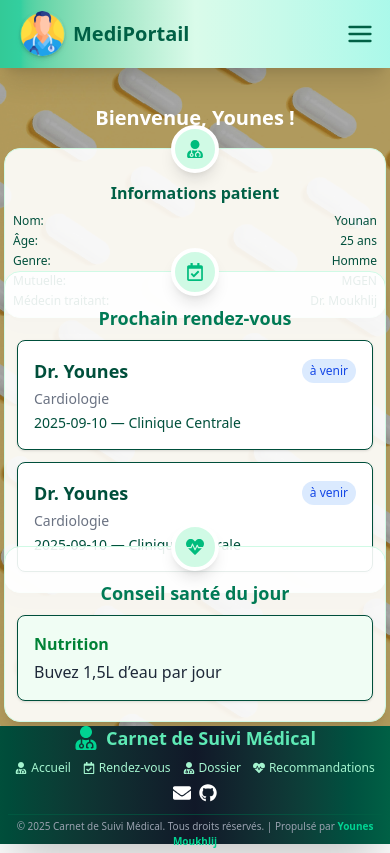
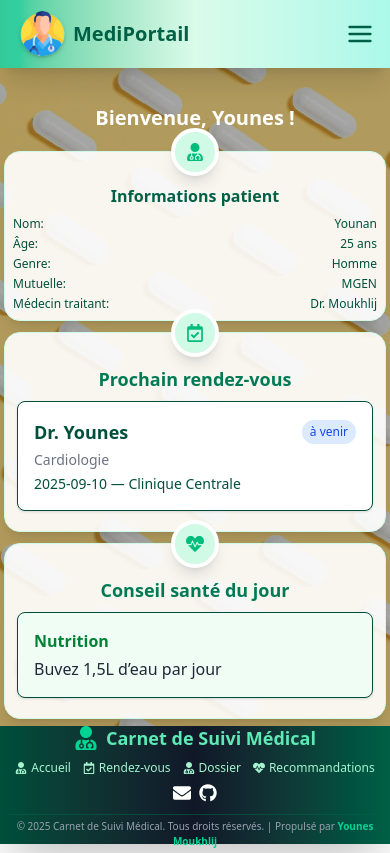
Before and after one commit to YounesMoukhlij/Portail-Patient, a Next.js app in the folder portal-patient/: page / in a window 390 px wide. Built offline with nearby package versions, Linux system fonts and the light colour scheme.

Commit message:
finished

```diff
--- a/portal-patient/package.json
+++ b/portal-patient/package.json
@@ -9,6 +9,7 @@
     "lint": "eslint"
   },
   "dependencies": {
+    "classnames": "^2.5.1",
     "next": "15.5.2",
     "react": "19.1.0",
     "react-dom": "19.1.0",
--- a/portal-patient/src/app/dossier/page.tsx
+++ b/portal-patient/src/app/dossier/page.tsx
@@ -3,15 +3,16 @@
 import dossier from "../../data/dossier.json";
 
 import { FaNotesMedical, FaAllergies, FaPills } from "react-icons/fa";
+import Card from "../../components/Card";
 
 function Section({ title, items, icon, badgeColor = "bg-emerald-100 text-emerald-700" }: { title: string; items: string[]; icon: React.ReactNode; badgeColor?: string }) {
   return (
     <section className="flex flex-col items-center justify-start w-full md:h-[90%] animate-fade-in">
-  <div className="relative w-full max-w-full sm:max-w-sm md:max-w-full h-full bg-gradient-to-br from-emerald-50/90 via-white/90 to-teal-100/80 backdrop-blur-2xl rounded-3xl shadow-2xl border-2 border-emerald-100 hover:border-emerald-400/80 hover:shadow-emerald-200/40 transition-all flex flex-col items-center pt-6 sm:pt-10 pb-2 sm:pb-4 px-1 sm:px-2 group">
-  <div className="absolute -top-6 left-1/2 -translate-x-1/2 flex items-center justify-center w-12 h-12 bg-emerald-100 rounded-full shadow-lg border-4 border-white z-10">
+      <Card className="relative pt-6 sm:pt-10 pb-2 sm:pb-4 px-1 sm:px-2 group">
+        <div className="absolute -top-6 left-1/2 -translate-x-1/2 flex items-center justify-center w-12 h-12 bg-emerald-100 rounded-full shadow-lg border-4 border-white z-10">
           <span className="text-emerald-500 text-2xl">{icon}</span>
         </div>
-  <h2 className="mt-6 mb-2 text-lg font-bold text-emerald-800 text-center group-hover:text-emerald-700 transition-colors flex items-center justify-center gap-2">
+        <h2 className="mt-6 mb-2 text-lg font-bold text-emerald-800 text-center group-hover:text-emerald-700 transition-colors flex items-center justify-center gap-2">
           {title}
           <span className={`ml-2 px-2 py-0.5 rounded-full text-xs font-semibold ${badgeColor}`}>{items.length} {items.length === 1 ? "élément" : "éléments"}</span>
         </h2>
@@ -27,7 +28,7 @@ function Section({ title, items, icon, badgeColor = "bg-emerald-100 text-emerald
             ))}
           </ul>
         )}
-      </div>
+      </Card>
     </section>
   );
 }
--- a/portal-patient/src/app/page.tsx
+++ b/portal-patient/src/app/page.tsx
@@ -2,6 +2,7 @@
 
 import AppointmentCard from "./../components/AppointmentCard";
 import HealthTipCard from "./../components/HealthTipCard";
+import Card from "../components/Card";
 import rendezvous from "./../data/rendezvous.json";
 import recommandations from "./../data/recommandations.json";
 import { FaUserMd, FaRegCalendarCheck, FaHeartbeat } from "react-icons/fa";
@@ -34,7 +35,7 @@ export default function Home() {
         </h1>
         <div className="w-full h-[90%] p-1 sm:p-5 flex gap-1 sm:gap-6 flex-col items-center justify-center">
           <div className="w-full h-full grid grid-cols-1 md:grid-cols-3 gap-1 sm:gap-6 items-center justify-center">
-            <div className="bg-white/90 rounded-2xl shadow-lg flex flex-col items-center border border-emerald-100 w-full max-w-full sm:max-w-sm md:max-w-full min-h-0 h-auto md:h-full py-2 sm:py-4 md:py-5 px-1 relative animate-fade-in">
+            <Card>
               <div className="absolute -top-6 left-1/2 -translate-x-1/2 flex items-center justify-center w-12 h-12 bg-emerald-100 rounded-full shadow-lg border-4 border-white z-1">
                 <FaUserMd className="text-emerald-500 text-lg sm:text-xl md:text-2xl" />
               </div>
@@ -64,9 +65,9 @@ export default function Home() {
                   <span>{patient.medecinTraitant}</span>
                 </li>
               </ul>
-            </div>
+            </Card>
 
-            <div className="bg-white/90 rounded-2xl shadow-lg flex flex-col items-center border border-emerald-100 w-full max-w-full sm:max-w-sm md:max-w-full min-h-0 h-auto md:h-full py-2 sm:py-4 md:py-5 px-1 relative animate-fade-in">
+            <Card>
               <div className="absolute -top-6 left-1/2 -translate-x-1/2 flex items-center justify-center w-12 h-12 bg-emerald-100 rounded-full shadow-lg border-4 border-white z-10">
                 <FaRegCalendarCheck className="text-emerald-500 text-lg sm:text-xl md:text-2xl" />
               </div>
@@ -77,12 +78,9 @@ export default function Home() {
               <div className="w-full px-2">
                 <AppointmentCard appointment={dernierRdv} />
               </div>
-              <div className="w-full px-2">
-                <AppointmentCard appointment={dernierRdv} />
-              </div>
-            </div>
+            </Card>
 
-            <div className="bg-white/90 rounded-2xl shadow-lg flex flex-col items-center border border-emerald-100 w-full max-w-full sm:max-w-sm md:max-w-full min-h-0 h-auto md:h-full py-2 sm:py-4 md:py-5 px-1 relative animate-fade-in">
+            <Card>
               <div className="absolute -top-6 left-1/2 -translate-x-1/2 flex items-center justify-center w-12 h-12 bg-emerald-100 rounded-full shadow-lg border-4 border-white z-10">
                 <FaHeartbeat className="text-emerald-500 text-lg sm:text-xl md:text-2xl" />
               </div>
@@ -93,7 +91,7 @@ export default function Home() {
               <div className="w-full px-2">
                 <HealthTipCard tip={recoJour} />
               </div>
-            </div>
+            </Card>
           </div>
         </div>
       </main>
--- a/portal-patient/src/app/recommandations/page.tsx
+++ b/portal-patient/src/app/recommandations/page.tsx
@@ -2,6 +2,7 @@
 
 
 import { FaLightbulb } from "react-icons/fa";
+import Card from "../../components/Card";
 import recommandations from "../../data/recommandations.json";
 
 type Recommandation = {
@@ -13,11 +14,11 @@ type Recommandation = {
 function Section({ title, items, icon }: { title: string; items: Recommandation[]; icon: React.ReactNode }) {
   return (
     <section className="flex flex-col items-center justify-start w-full md:h-[90%] animate-fade-in">
-  <div className="relative w-full max-w-full sm:max-w-sm md:max-w-full h-full bg-gradient-to-br from-emerald-50/90 via-white/90 to-teal-100/80 backdrop-blur-2xl rounded-3xl shadow-2xl border-2 border-emerald-100 hover:border-emerald-400/80 hover:shadow-emerald-200/40 transition-all flex flex-col items-center pt-6 sm:pt-10 pb-2 sm:pb-4 px-1 sm:px-2 group">
-  <div className="absolute -top-6 left-1/2 -translate-x-1/2 flex items-center justify-center w-12 h-12 bg-emerald-100 rounded-full shadow-lg border-4 border-white z-10">
+      <Card className="relative pt-6 sm:pt-10 pb-2 sm:pb-4 px-1 sm:px-2 group">
+        <div className="absolute -top-6 left-1/2 -translate-x-1/2 flex items-center justify-center w-12 h-12 bg-emerald-100 rounded-full shadow-lg border-4 border-white z-10">
           <span className="text-emerald-500 text-2xl">{icon}</span>
         </div>
-  <h2 className="mt-6 mb-2 text-lg font-bold text-emerald-800 text-center group-hover:text-emerald-700 transition-colors flex items-center justify-center gap-2">
+        <h2 className="mt-6 mb-2 text-lg font-bold text-emerald-800 text-center group-hover:text-emerald-700 transition-colors flex items-center justify-center gap-2">
           {title}
           <span className="ml-2 px-2 py-0.5 rounded-full text-xs font-semibold bg-emerald-100 text-emerald-700">{items.length} {items.length === 1 ? "recommandation" : "recommandations"}</span>
         </h2>
@@ -34,7 +35,7 @@ function Section({ title, items, icon }: { title: string; items: Recommandation[
             ))}
           </ul>
         )}
-      </div>
+      </Card>
     </section>
   );
 }
--- a/portal-patient/src/app/rendez-vous/page.tsx
+++ b/portal-patient/src/app/rendez-vous/page.tsx
@@ -4,6 +4,7 @@
 
 
 import { FaCalendarAlt, FaCheckCircle, FaHistory } from "react-icons/fa";
+import Card from "../../components/Card";
 import rendezvous from "../../data/rendezvous.json";
 
 type RendezVous = {
@@ -16,11 +17,11 @@ type RendezVous = {
 function Section({ title, items, icon }: { title: string; items: RendezVous[]; icon: React.ReactNode }) {
   return (
     <section className="flex flex-col items-center justify-start w-full md:h-[90%] animate-fade-in">
-  <div className="relative w-full max-w-full sm:max-w-sm md:max-w-full h-full bg-gradient-to-br from-emerald-50/90 via-white/90 to-teal-100/80 backdrop-blur-2xl rounded-3xl shadow-2xl border-2 border-emerald-100 hover:border-emerald-400/80 hover:shadow-emerald-200/40 transition-all flex flex-col items-center pt-6 sm:pt-10 pb-2 sm:pb-4 px-1 sm:px-2 group">
-  <div className="absolute -top-6 left-1/2 -translate-x-1/2 flex items-center justify-center w-12 h-12 bg-emerald-100 rounded-full shadow-lg border-4 border-white z-10">
+      <Card className="relative pt-6 sm:pt-10 pb-2 sm:pb-4 px-1 sm:px-2 group">
+        <div className="absolute -top-6 left-1/2 -translate-x-1/2 flex items-center justify-center w-12 h-12 bg-emerald-100 rounded-full shadow-lg border-4 border-white z-10">
           <span className="text-emerald-500 text-2xl">{icon}</span>
         </div>
-  <h2 className="mt-6 mb-2 text-lg font-bold text-emerald-800 text-center group-hover:text-emerald-700 transition-colors flex items-center justify-center gap-2">
+        <h2 className="mt-6 mb-2 text-lg font-bold text-emerald-800 text-center group-hover:text-emerald-700 transition-colors flex items-center justify-center gap-2">
           {title}
           <span className="ml-2 px-2 py-0.5 rounded-full text-xs font-semibold bg-emerald-100 text-emerald-700">{items.length} {items.length === 1 ? "rendez-vous" : "rendez-vous"}</span>
         </h2>
@@ -37,7 +38,7 @@ function Section({ title, items, icon }: { title: string; items: RendezVous[]; i
             ))}
           </ul>
         )}
-      </div>
+      </Card>
     </section>
   );
 }
--- /dev/null
+++ b/portal-patient/src/components/Card.tsx
@@ -0,0 +1,34 @@
+import React from "react";
+import classNames from "classnames";
+
+interface CardProps {
+  children: React.ReactNode;
+  className?: string;
+  shadow?: boolean;
+  border?: boolean;
+  padding?: string;
+}
+
+const Card: React.FC<CardProps> = ({
+  children,
+  className = "",
+  shadow = true,
+  border = true,
+  padding = "py-2 sm:py-4 md:py-5 px-1",
+}) => {
+  return (
+    <div
+      className={classNames(
+        "bg-white/90 rounded-2xl flex flex-col items-center w-full max-w-full sm:max-w-sm md:max-w-full min-h-0 h-auto md:h-full relative animate-fade-in",
+        shadow && "shadow-lg",
+        border && "border border-emerald-100",
+        padding,
+        className
+      )}
+    >
+      {children}
+    </div>
+  );
+};
+
+export default Card;
```
Also changed, not shown: 2 other files (tests, documents, lock files or other folders).
